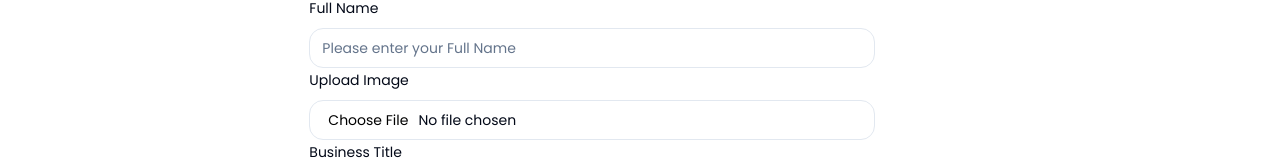
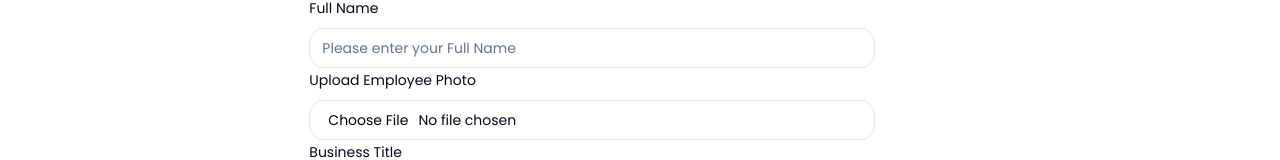
Before and after one commit to KhoeLe/react_vCard, a React (Vite) app: page / in a window 1280 px wide. Shown: the part 152-312 px from the top of the page. Built offline with nearby package versions, Linux system fonts and the light colour scheme.

Commit message:
#imp: imp

```diff
--- a/src/App.tsx
+++ b/src/App.tsx
@@ -17,7 +17,7 @@ function App() {
       defaultValue: '',
     },
     {
-      label: "Upload Image",
+      label: "Upload Employee Photo",
       id: "image",
       defaultValue: '',
       type: "file"
```
